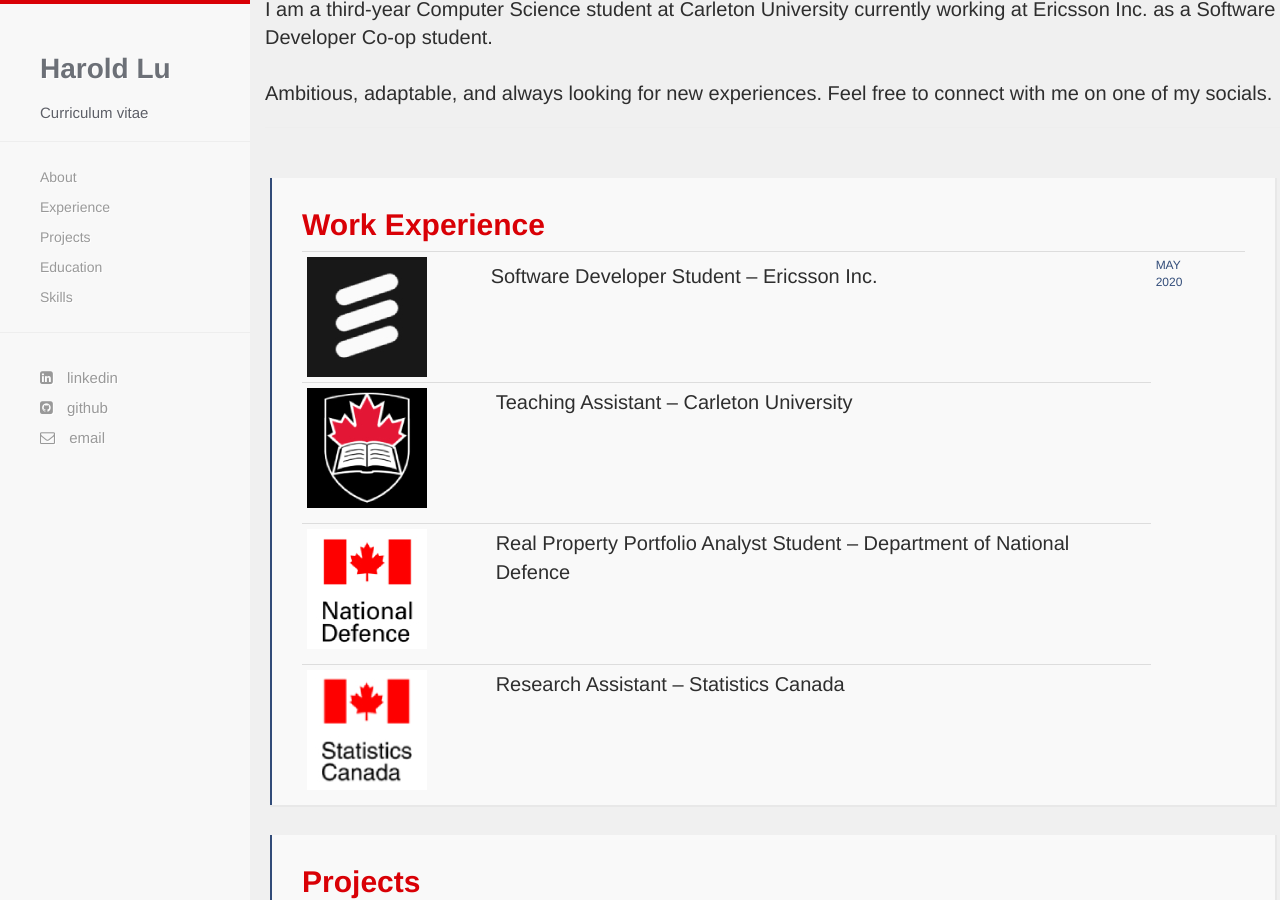
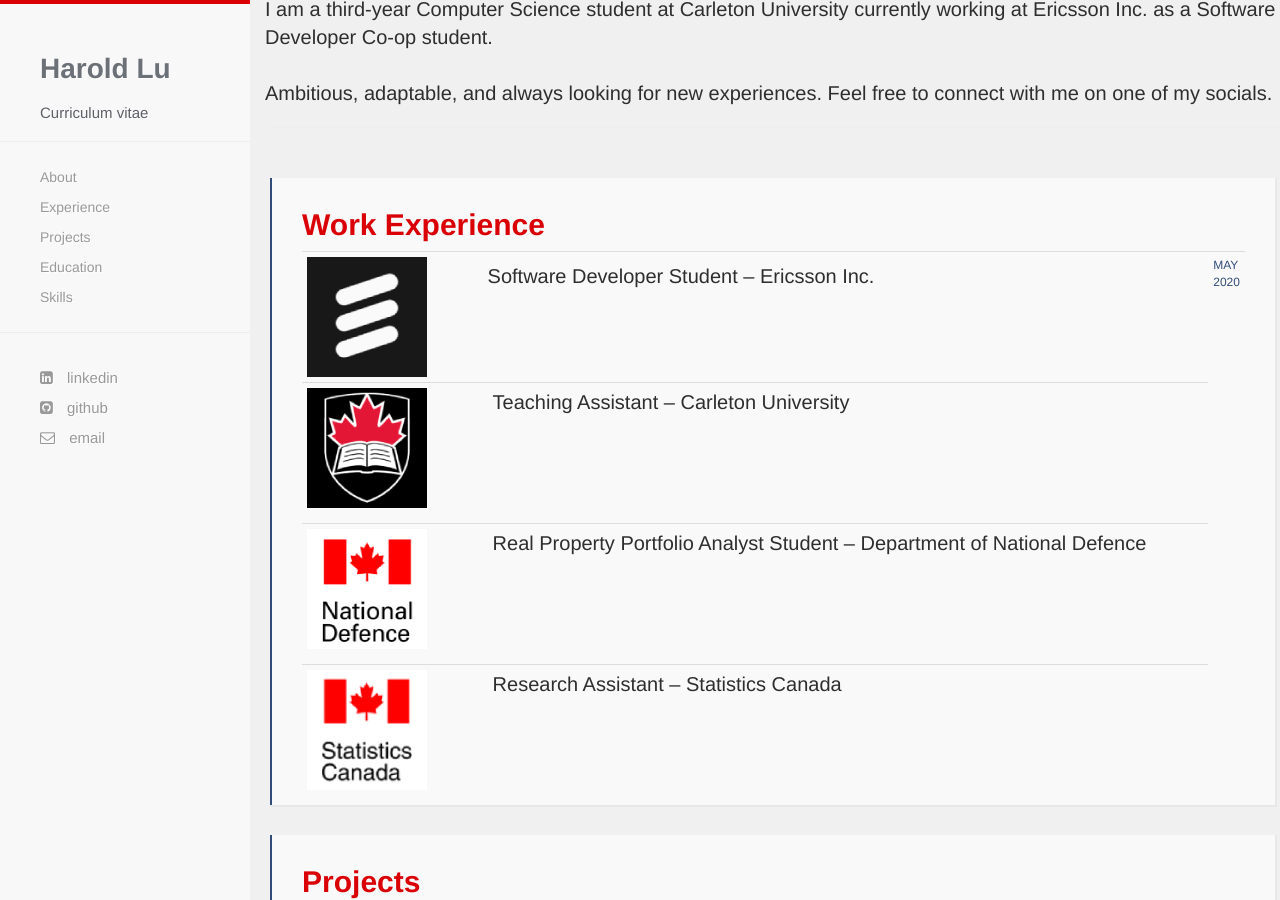
Before and after one commit to harold-lu/harold-lu.github.io, a Jekyll site: the page built from index.html, in a window 1280 px wide and 900 px high, scrolled down 823 px. Built offline with Jekyll 4.4.1, drawn with Linux system fonts in a browser that asks for light colours; nearby versions of some CDN libraries; some web fonts are replaced.

Commit message:
table update

```diff
--- a/index.html
+++ b/index.html
@@ -26,15 +26,15 @@
       <table class="table table-condensed" style="width:100%">
         <tbody>
           <tr>
-            <td style="width:20%">
+            <td>
               <img src="{{ site.baseurl }}/images/ericsson.jpg" alt="Ericsson logo"></img>
 			  <!--<p class="p1"><span class="s2"><img src="{{ site.baseurl }}/images/ericsson.jpg" alt="Ericsson logo" ></span></p> -->
             </td>
-            <td style="padding:10px 0px;margin:0px;width:70%">
+            <td style="padding:10px 0px;margin:0px;width:90%">
               <p style="color:#2e2e2e;font-size:20px">Software Developer Student &ndash; Ericsson Inc.</p>
             </td>
 			<td>
-			  <p style="color:#324C79; font-size:12px; width:10%">MAY 2020</p>
+			  <p style="color:#324C79; font-size:12px">MAY 2020</p>
 			</td>
           </tr>
           <tr>
```
